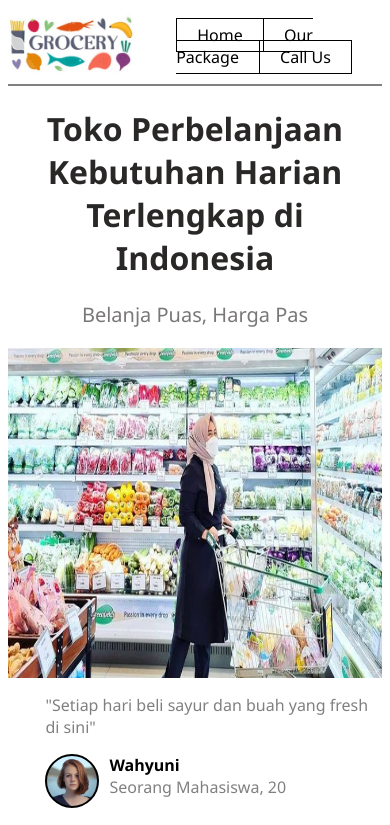
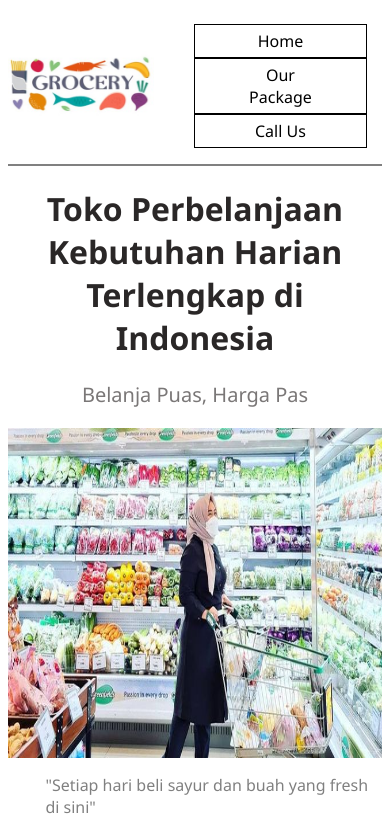
Before and after one commit to revou-fundamental-course/22-jan-24-OrionSeeker, a plain HTML site: page index.html in a window 390 px wide. Shown: the top 825 px of the page. Drawn offline with Linux system fonts and the light colour scheme.

Commit message:
perbaikan untuk mode di bawah 600px

```diff
--- a/css/style.css
+++ b/css/style.css
@@ -256,4 +256,10 @@ footer{
         margin-left: 10%;
         padding-bottom: 20px;
     }
+    .navigation-items li{
+        display: flex;
+        flex-direction: column;
+        padding: 5px 40px 5px 40px;
+        text-align: center;
+    }
 }
```
